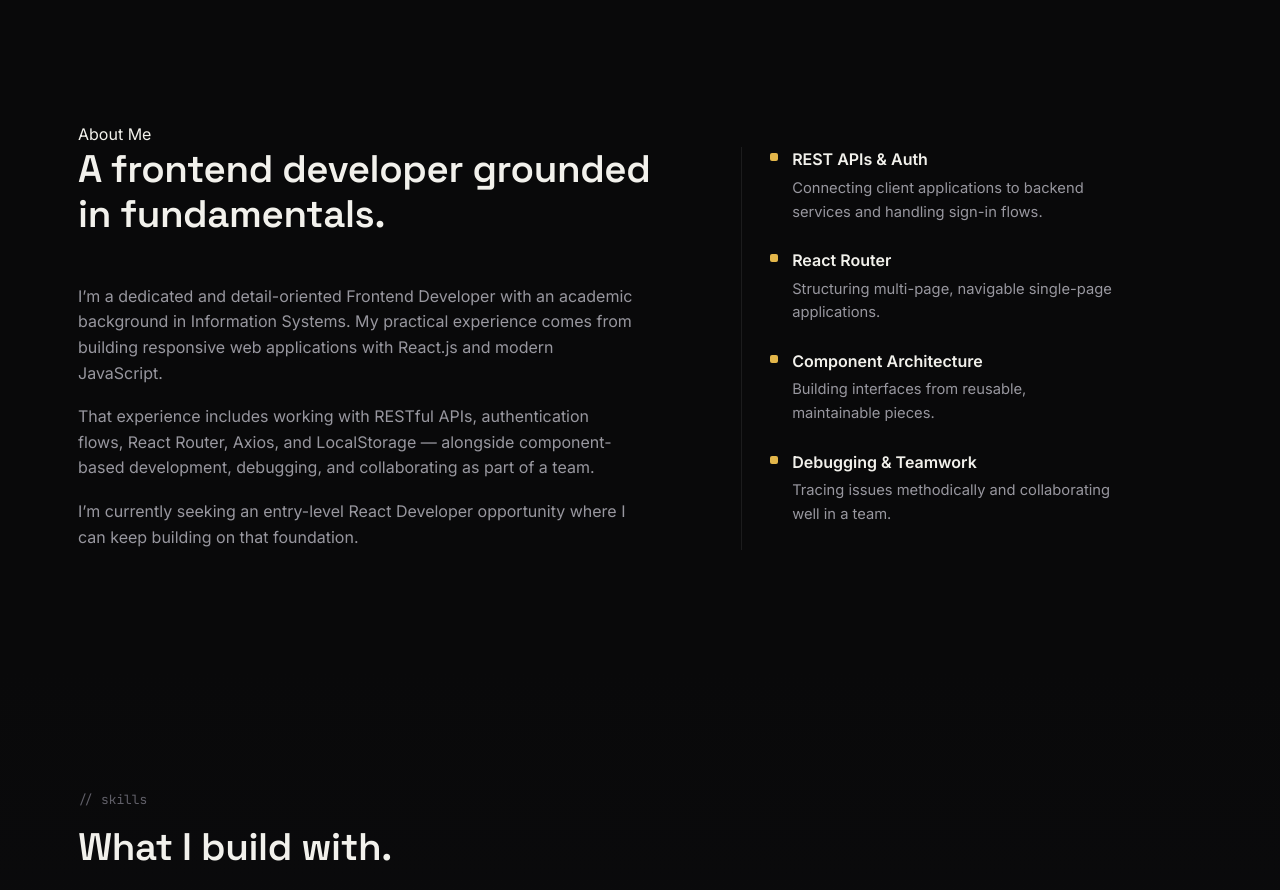
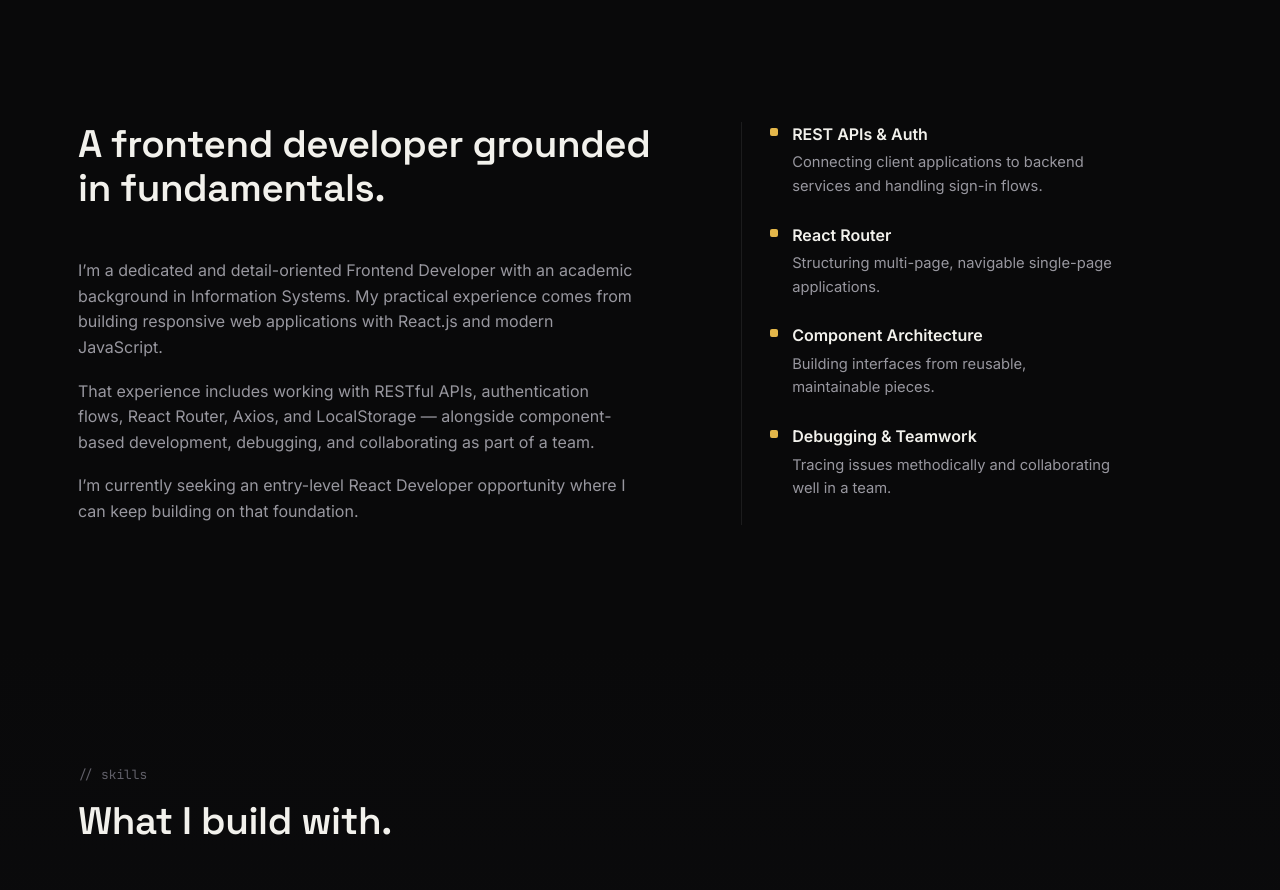
Before and after one commit to Enzokk23/portfolio, a React (Vite) app: page / in a window 1280 px wide. Shown: the part 820-1710 px from the top of the page. Built offline with nearby package versions, Linux system fonts and the light colour scheme.

Commit message:
Update About.jsx

```diff
--- a/src/components/About.jsx
+++ b/src/components/About.jsx
@@ -21,7 +21,6 @@ function About() {
   return (
     <section id="about" className="section about">
       <div className="section-container">
-        <p class="eyebrow">About Me</p>
 
         <div className="about__layout">
           <div className="about__copy">
```
